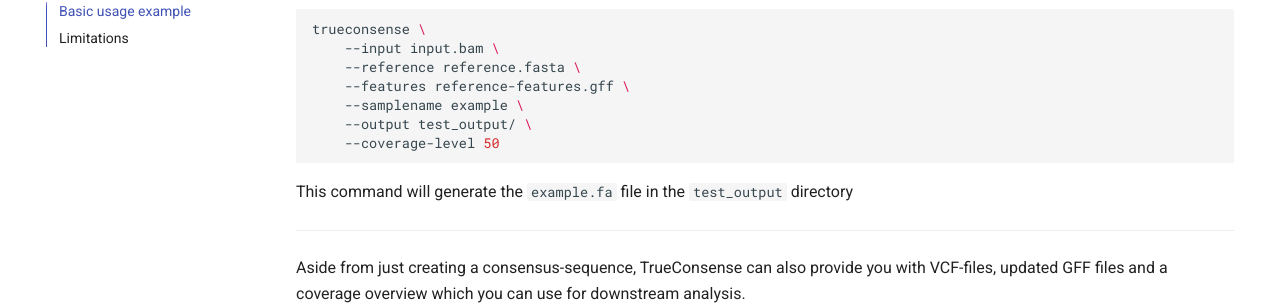
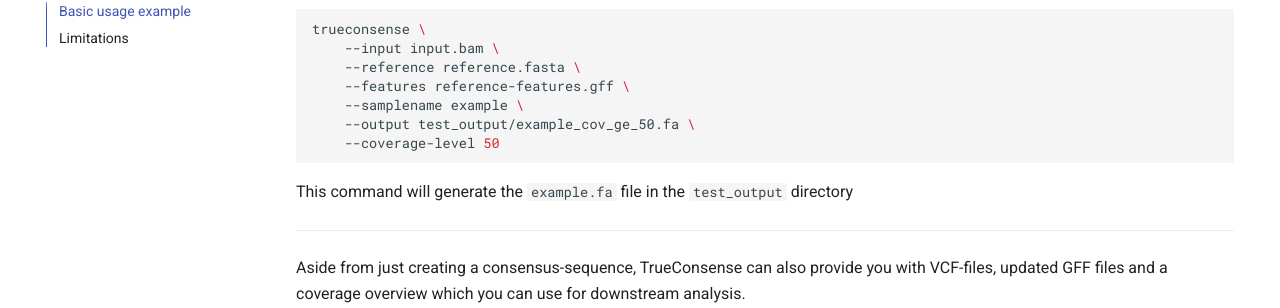
Before and after one commit to RIVM-bioinformatics/TrueConsense, an MkDocs documentation site: the page built from docs/user-guide.md, in a window 1280 px wide and 900 px high, scrolled down 550 px. Shown: the part 145-453 px from the top of the window. Built offline with MkDocs 1.6.1 and Material for MkDocs 9.7.7, drawn with Linux system fonts in a browser that asks for light colours; comment, search, counter and statistics services are not loaded; the version menu is left out.

Commit message:
docs: Update docs for file output in stead of folders

````diff
--- a/docs/user-guide.md
+++ b/docs/user-guide.md
@@ -24,7 +24,7 @@
     --reference reference.fasta \
     --features reference-features.gff \
     --samplename example \
-    --output test_output/ \
+    --output test_output/example_cov_ge_50.fa \
     --coverage-level 50
 ```
 
@@ -45,7 +45,7 @@
         --reference reference.fasta \
         --features reference-features.gff \
         --samplename example \
-        --output test_output/ \
+        --output test_output/example_cov_ge_30.fa \
         --coverage-level 30 \
         --depth-of-coverage example_coverage.tsv
     ```
@@ -63,9 +63,9 @@
         --reference reference.fasta \
         --features reference-features.gff \
         --samplename example \
-        --output test_output/ \
+        --output test_output/example_cov_ge_30.fa \
         --coverage-level 30 \
-        --variants vcf_output/
+        --variants vcf_output/example_cov_ge_30.vcf
     ```
 
 ??? summary "Generating updated GFF files"
@@ -81,9 +81,9 @@
         --reference reference.fasta \
         --features reference-features.gff \
         --samplename example \
-        --output test_output/ \
+        --output test_output/example_cov_ge_30.fa \
         --coverage-level 30 \
-        --output-gff gff_output/
+        --output-gff gff_output/example_cov_ge_30.gff
     ```
 
 TrueConsense calls IUPAC nucleotide ambiguity-codes by default when an aligned-position has an even (or near-even) split of nucleotides.
````
